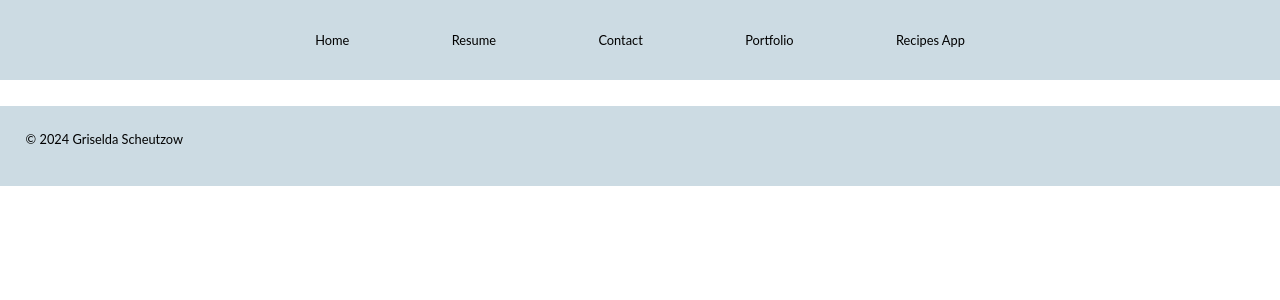
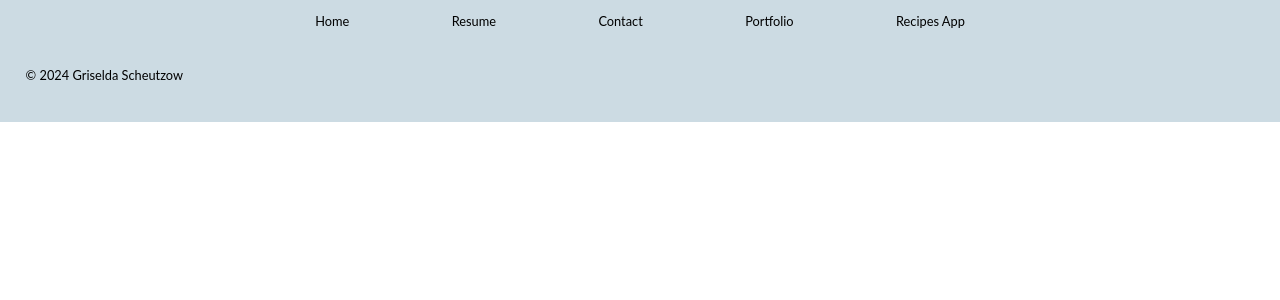
Before and after one commit to griseldasanchez/griselda-apps, a React (Create React App) app in the folder app/: page / in a window 1280 px wide. Shown: the top 300 px of the page. Built offline with nearby package versions, Linux system fonts and the light colour scheme; no server answers.

Commit message:
Refreshing styling for navigation bar

```diff
--- a/app/src/styles/NavigationBar.scss
+++ b/app/src/styles/NavigationBar.scss
@@ -10,8 +10,8 @@ html, body {
   top: 0; /* Stick it to the top of the viewport */
   width: 100%; /* Set the width to 100% */
   background-color: $colorBlue;
+  max-height: 5vw;
   overflow: hidden;
-  margin-bottom: 2%;
   z-index: 1000; /* Set a high z-index to ensure it appears above other content */
 
   a {
@@ -20,14 +20,14 @@ html, body {
     text-align: center;
     text-decoration: none;
     cursor: pointer;
-    padding: 2.5% 4%;
+    padding: 1vw 4vw;
 
     &:first-child {
       margin-left: 0;
     }
 
     &:hover {
-      background-color: $colorWhite;
+      background-color: white;
     }
   }
 }
```
